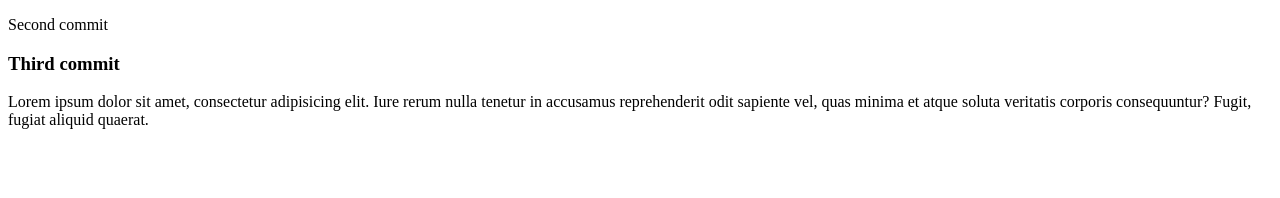
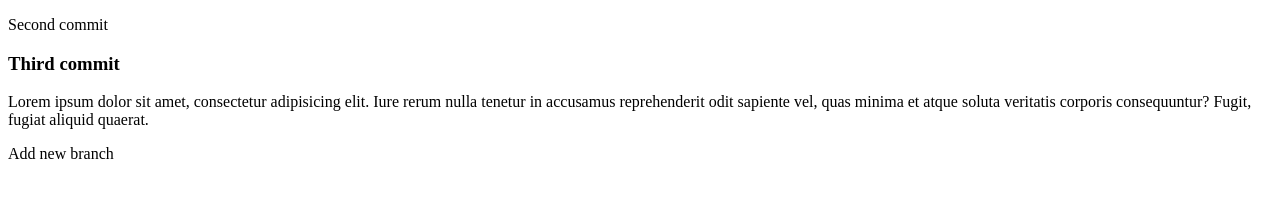
Before and after one commit to andriimelnik/github.io, a plain HTML site: page index.html in a window 1280 px wide. Drawn offline with Linux system fonts and the light colour scheme.

Commit message:
New brabch

```diff
--- a/index.html
+++ b/index.html
@@ -8,5 +8,6 @@
 	<p>Second commit</p>
 	<h3>Third commit</h3>
 	<p>Lorem ipsum dolor sit amet, consectetur adipisicing elit. Iure rerum nulla tenetur in accusamus reprehenderit odit sapiente vel, quas minima et atque soluta veritatis corporis consequuntur? Fugit, fugiat aliquid quaerat.</p>
+	<p>Add new branch</p>
 </body>
 </html>
```
